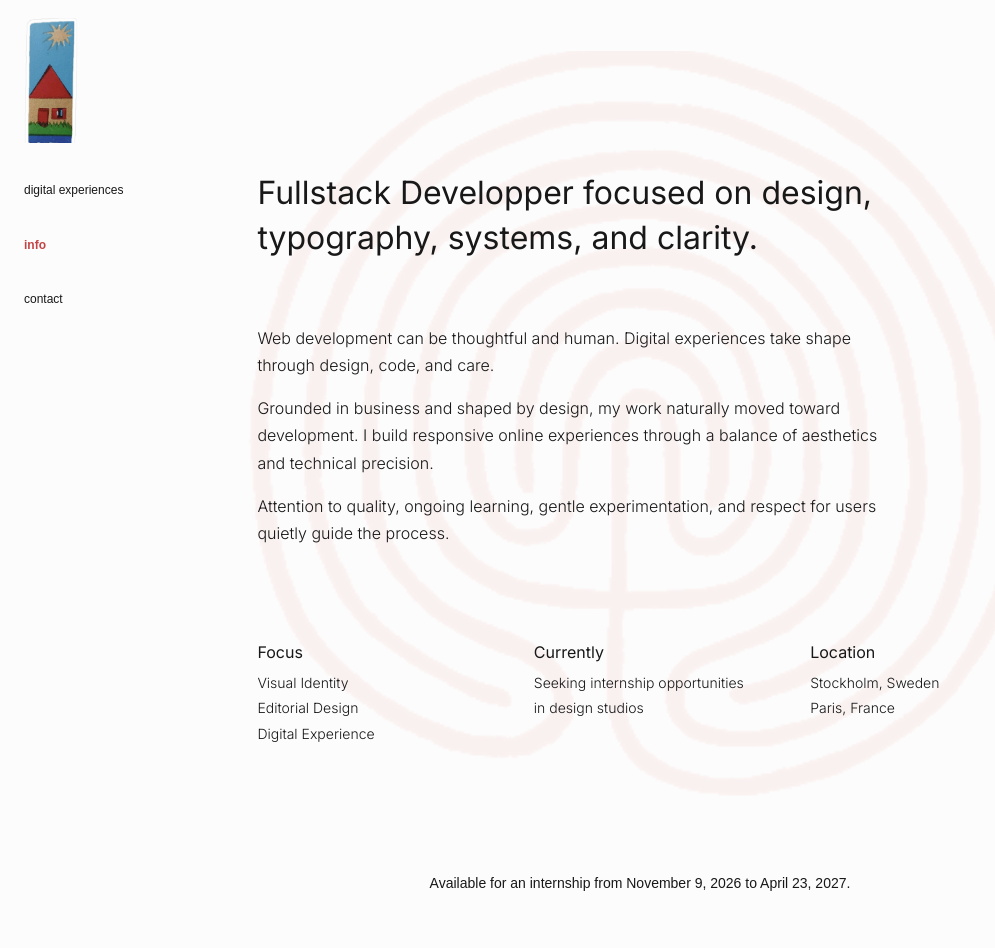
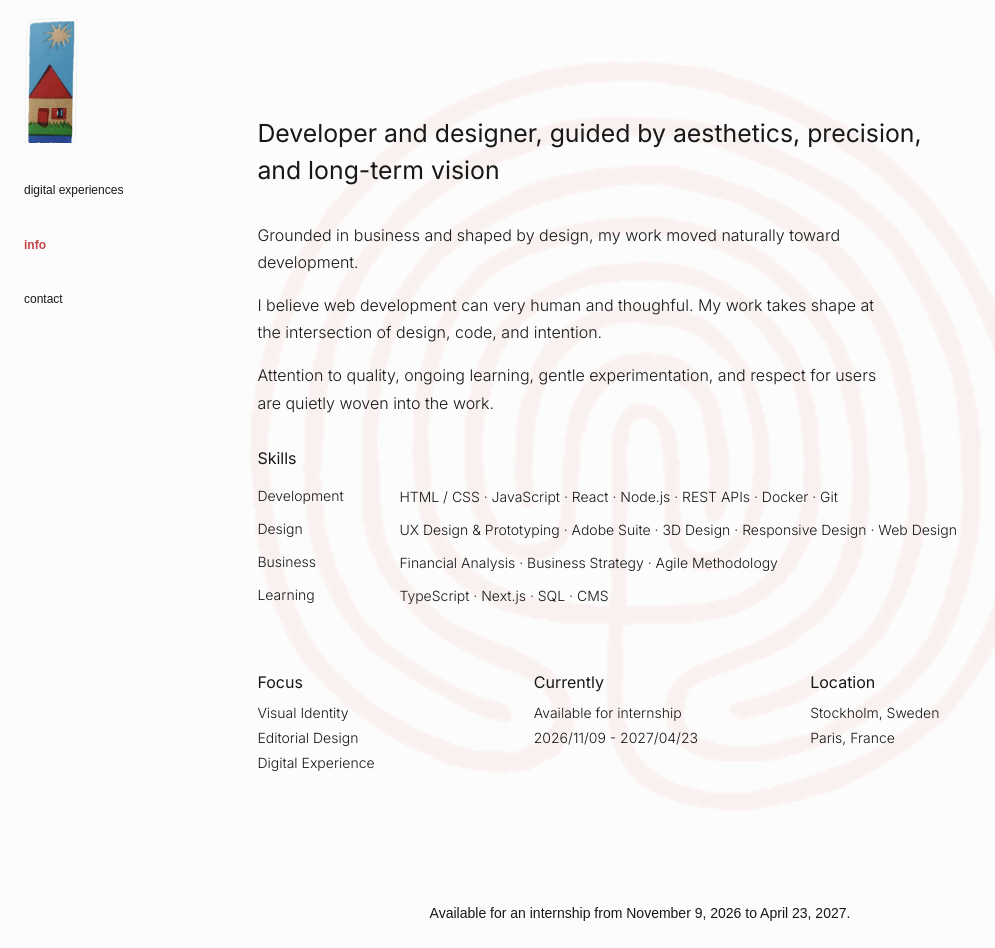
Before and after one commit to bouchardhenry/portfolio, a React (Vite) app: page /info in a window 1280 px wide. Shown: the whole page, without its empty margins (0-995 px from the left). Before the commit the page ends 919 px from the top, so only its background shows below. Built offline with nearby package versions, Linux system fonts and the light colour scheme.

Commit message:
change about content

```diff
--- a/src/pages/About/About.jsx
+++ b/src/pages/About/About.jsx
@@ -11,15 +11,35 @@ export default function About() {
 
       {/* Hero headline */}
       <h1 className={styles.headline}>
-        Fullstack Developper focused on design,<br />
-        typography, systems, and clarity.
+        Developer and designer, guided by aesthetics, precision, and long-term vision
       </h1>
 
       {/* Body paragraphs */}
       <div className={styles.body}>
-        <p>Web development can be thoughtful and human. Digital experiences take shape through design, code, and care.</p>
-        <p>Grounded in business and shaped by design, my work naturally moved toward development. I build responsive online experiences through a balance of aesthetics and technical precision.</p>
-        <p>Attention to quality, ongoing learning, gentle experimentation, and respect for users quietly guide the process.</p>
+        <p>Grounded in business and shaped by design, my work moved naturally toward development.</p>
+        <p>I believe web development can very human and thoughful. My work takes shape at the intersection of design, code, and intention.</p>
+        <p>Attention to quality, ongoing learning, gentle experimentation, and respect for users are quietly woven into the work.</p>
+      </div>
+
+      {/* Skills */}
+      <div className={styles.skills}>
+        <h3 className={styles.columnTitle}>Skills</h3>
+        <div className={styles.skillRow}>
+          <span className={styles.skillLabel}>Development</span>
+          <p>HTML / CSS · JavaScript · React · Node.js · REST APIs · Docker · Git</p>
+        </div>
+        <div className={styles.skillRow}>
+          <span className={styles.skillLabel}>Design</span>
+          <p>UX Design & Prototyping · Adobe Suite · 3D Design · Responsive Design · Web Design</p>
+        </div>
+        <div className={styles.skillRow}>
+          <span className={styles.skillLabel}>Business</span>
+          <p>Financial Analysis · Business Strategy · Agile Methodology</p>
+        </div>
+        <div className={styles.skillRow}>
+          <span className={styles.skillLabel}>Learning</span>
+          <p className={styles.skillLearning}>TypeScript · Next.js · SQL · CMS</p>
+        </div>
       </div>
 
       {/* Bottom info grid */}
@@ -32,7 +52,7 @@ export default function About() {
         </div>
         <div className={styles.column}>
           <h3 className={styles.columnTitle}>Currently</h3>
-          <p>Seeking internship opportunities in design studios</p>
+          <p>Available for internship 2026/11/09 - 2027/04/23</p>
         </div>
         <div className={styles.column}>
           <h3 className={styles.columnTitle}>Location</h3>
--- a/src/pages/About/About.module.css
+++ b/src/pages/About/About.module.css
@@ -8,12 +8,12 @@
   font-family: var(--font-sans);
   overflow: hidden;
   padding: var(--page-padding);
-  padding-top: var(--spacing-2xl);
+  padding-top: var(--spacing-xl);
   max-width: 960px;
   position: relative;
   display: flex;
   flex-direction: column;
-  gap: var(--spacing-xl);
+  gap: var(--spacing-lg);
 }
 
 /* Large faded labyrinth in background */
@@ -32,15 +32,16 @@
 /* Everything above the watermark */
 .headline,
 .body,
+.skills,
 .grid {
   position: relative;
   z-index: 1;
 }
 
 .headline {
-  font-size: clamp(1.5rem, 3vw, 2rem);
+  font-size: clamp(1.2rem, 2.2vw, 1.55rem);
   font-weight: 400;
-  line-height: 1.4;
+  line-height: 1.5;
   color: var(--color-text);
   max-width: 700px;
 }
@@ -59,7 +60,38 @@
   line-height: 1.7;
 }
 
-/* Bottom 3-column grid */
+/* Skills */
+.skills {
+  display: flex;
+  flex-direction: column;
+  gap: var(--spacing-sm);
+}
+
+.skillRow {
+  display: flex;
+  gap: var(--spacing-lg);
+}
+
+.skillRow p {
+  font-size: var(--font-size-base);
+  font-weight: 300;
+  color: var(--color-text);
+  line-height: 1.8;
+}
+
+.skillLabel {
+  font-size: var(--font-size-base);
+  font-weight: 300;
+  color: var(--color-text);
+  min-width: 110px;
+  flex-shrink: 0;
+  padding-top: 1px;
+}
+
+.skillLearning {
+}
+
+/* Bottom info grid */
 .grid {
   display: grid;
   grid-template-columns: repeat(3, 1fr);
@@ -87,6 +119,11 @@
     grid-template-columns: repeat(2, 1fr);
     gap: var(--spacing-lg);
   }
+
+  .skillRow {
+    flex-direction: column;
+    gap: var(--spacing-xs);
+  }
 }
 
 /* ── Mobile ── */
```
